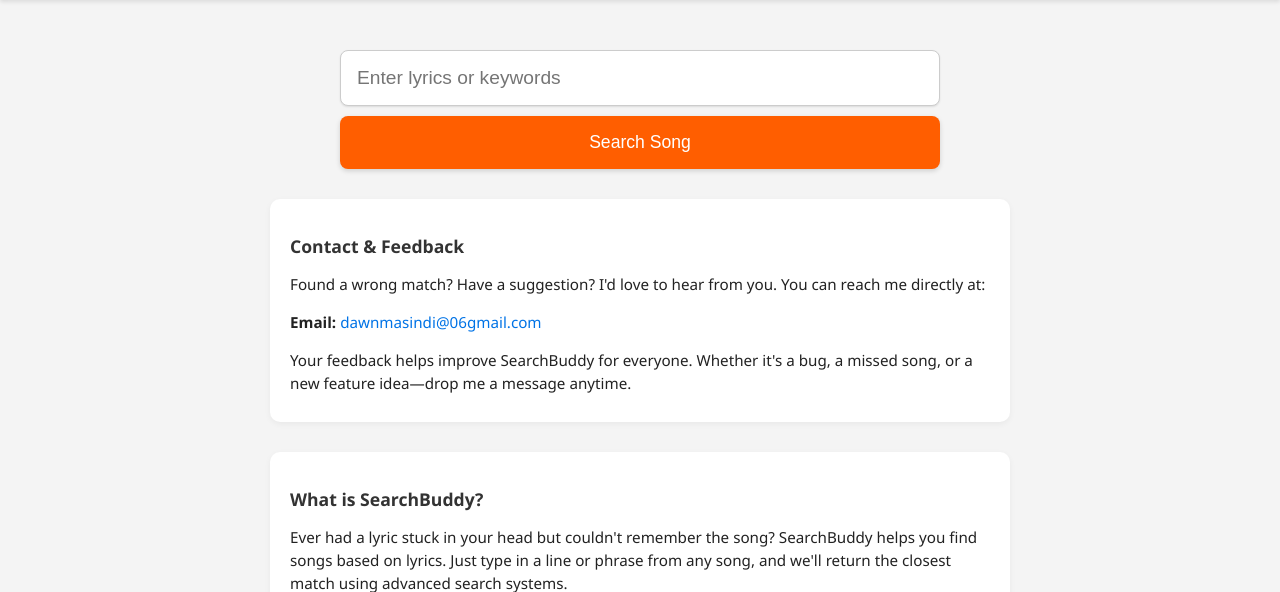
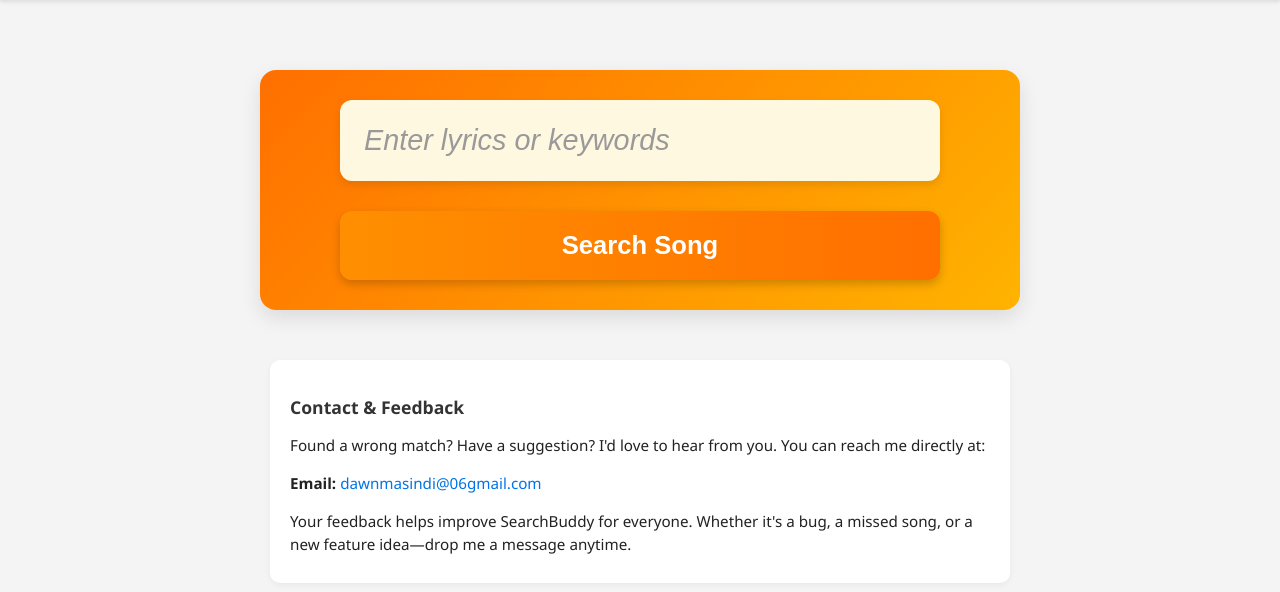
Before and after one commit to 54856132/searchbuddy-app, a Flask app: page / in a window 1280 px wide. Shown: the part 83-675 px from the top of the page. Run offline with Flask 3, Linux system fonts and the light colour scheme.

Commit message:
Update style.css

```diff
--- a/Static/style.css
+++ b/Static/style.css
@@ -158,3 +158,57 @@
         padding: 10px;
     }
 }
+/* Enhanced Search Area */
+form {
+    margin: 50px auto;
+    display: flex;
+    flex-direction: column;
+    align-items: center;
+    gap: 20px;
+    padding: 30px;
+    background: linear-gradient(135deg, #ff6f00, #ffb300);
+    border-radius: 16px;
+    box-shadow: 0 8px 20px rgba(0,0,0,0.1);
+    max-width: 700px;
+}
+
+input[type="text"] {
+    width: 100%;
+    padding: 24px;
+    font-size: 1.8rem;
+    border: none;
+    border-radius: 12px;
+    outline: none;
+    background-color: #fff8e1;
+    box-shadow: 0 4px 8px rgba(0,0,0,0.1);
+    color: #333;
+    transition: all 0.3s ease;
+}
+
+input[type="text"]::placeholder {
+    color: #999;
+    font-style: italic;
+}
+
+input[type="text"]:focus {
+    background-color: #fffde7;
+    box-shadow: 0 0 10px rgba(255, 111, 0, 0.3);
+}
+
+button {
+    padding: 20px;
+    font-size: 1.6rem;
+    width: 100%;
+    background: linear-gradient(90deg, #ff8f00, #ff6f00);
+    border-radius: 12px;
+    color: white;
+    font-weight: bold;
+    border: none;
+    cursor: pointer;
+    box-shadow: 0 4px 10px rgba(0,0,0,0.2);
+    transition: background-color 0.3s ease;
+}
+
+button:hover {
+    background: linear-gradient(90deg, #e65100, #ff6f00);
+}
```
